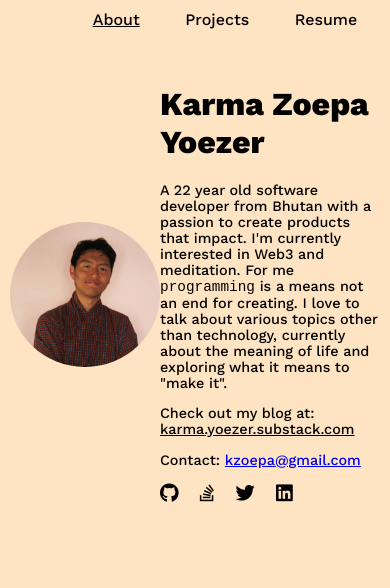
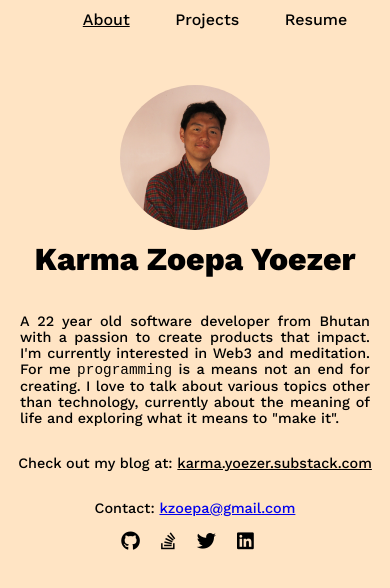
Before and after one commit to Kzoeps/about-me, a plain HTML site: page index.html in a window 390 px wide. Drawn offline with nearby package versions, Linux system fonts and the light colour scheme.

Commit message:
ui: add responsiveness

```diff
--- a/index.css
+++ b/index.css
@@ -94,3 +94,27 @@
 .socials i:hover {
     color: cornflowerblue;
 }
+
+@media screen and (max-width: 600px) {
+	.content-layout {
+		flex-direction: column;
+	}
+	.nav-container {
+		margin: auto;
+	}
+	.description h1 {
+		text-align: center;
+		margin-top: 10px;
+	}
+	.description {
+		display: flex;
+		flex-direction: column;
+		align-items: center;
+		justify-content: center;
+	}
+	.description_content {
+		width: 350px;
+		text-align: justify;
+	}
+
+}
--- a/index.html
+++ b/index.html
@@ -1,6 +1,7 @@
 <html>
 	<head>
 		<title>kzoeps</title>
+		<meta name="viewport" content="width=device-width,initial-scale=1">
 		<link rel="icon" type="image/png" href="images/favicon.png" />
 		<script
 			src="https://kit.fontawesome.com/d0a44e439a.js"
@@ -30,7 +31,7 @@
 				</div>
 				<div class="description">
 					<h1>Karma Zoepa Yoezer</h1>
-					<p>
+					<p class="description_content">
 						A 22 year old software developer from Bhutan with a passion to
 						create products that impact. I'm currently interested in Web3 and
 						meditation. For me <code>programming</code> is a means not an end
--- a/projects.css
+++ b/projects.css
@@ -41,3 +41,13 @@
 .project-li {
     margin-top: 30px;
 }
+
+@media screen and (max-width: 600px) {
+	.nav-container {
+		margin: auto;
+	}
+    .project-description {
+        text-align: justify;
+        margin-right: 10px;
+    }
+}
```
Also changed, not shown: projects.html (+1 -0 lines).
